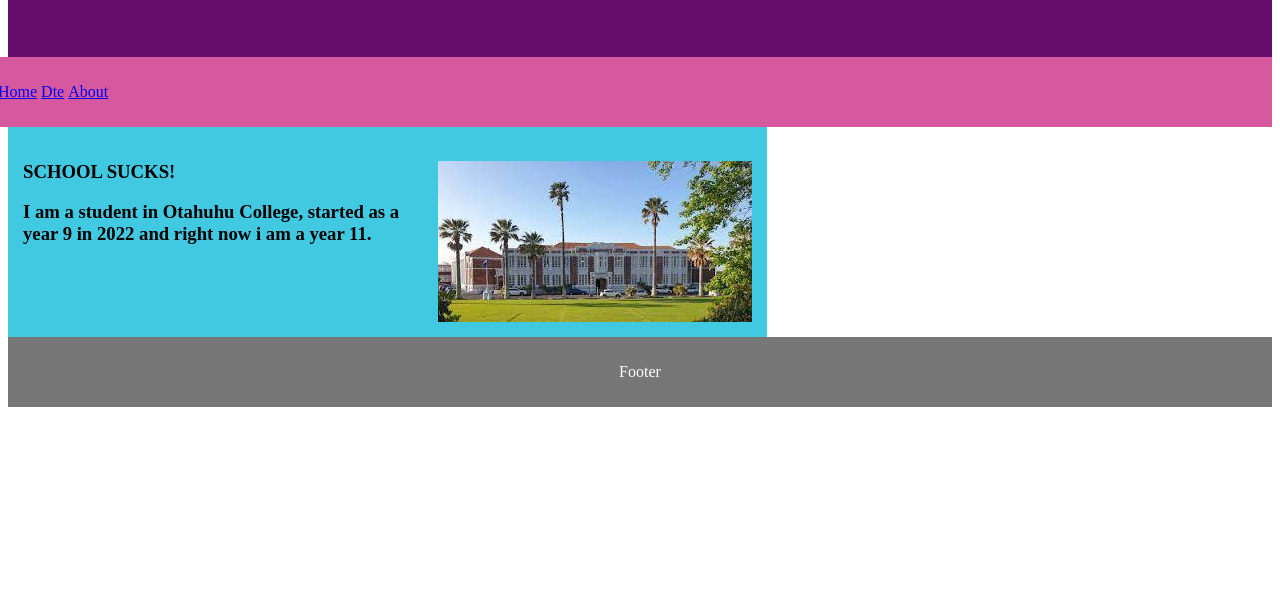
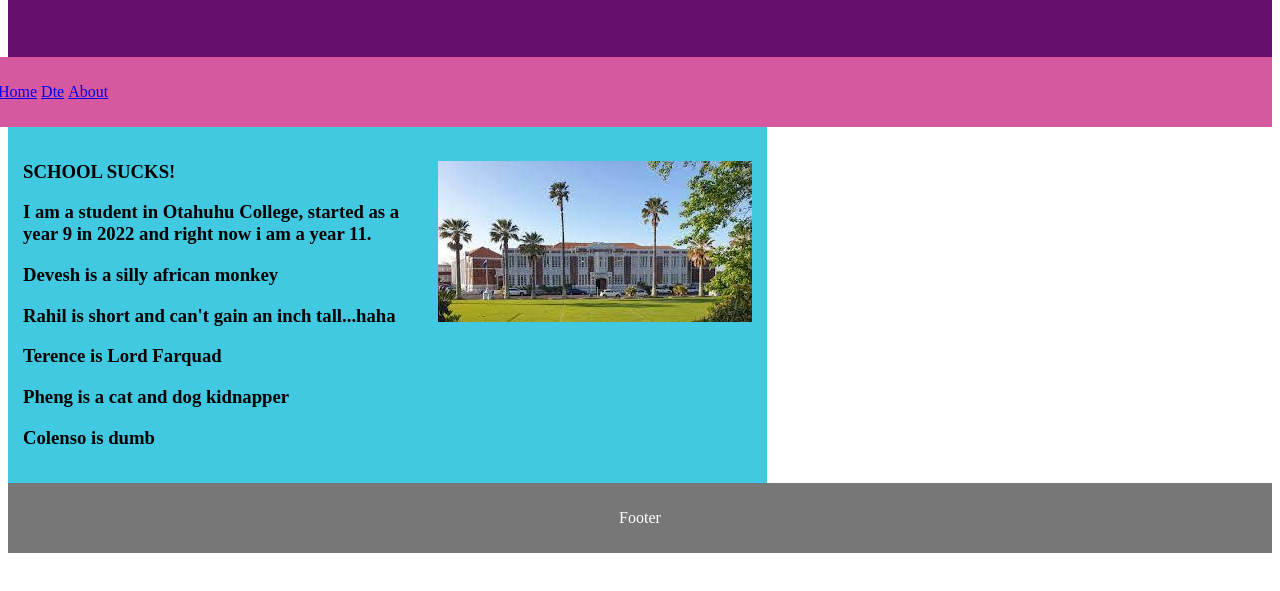
Before and after one commit to nirav987/WebPage2.0, a plain HTML site: page school.html in a window 1280 px wide. Shown: the part 185-776 px from the top of the page. Drawn offline with Linux system fonts and the light colour scheme.

Commit message:
Update school.html

```diff
--- a/school.html
+++ b/school.html
@@ -27,7 +27,11 @@
 	<img src="images\otahuhu college image.jpg" alt="Otahuhu College" style="float:right;">
 
     <p>I am a student in Otahuhu College, started as a year 9 in 2022 and right now i am a year 11.
-
+    <p>Devesh is a silly african monkey</p>
+    <p>Rahil is short and can't gain an inch tall...haha</p>
+    <p>Terence is Lord Farquad</p>
+<p>Pheng is a cat and dog kidnapper</p>
+<p>Colenso is dumb</p>
   </article>
 </section>
 
```
